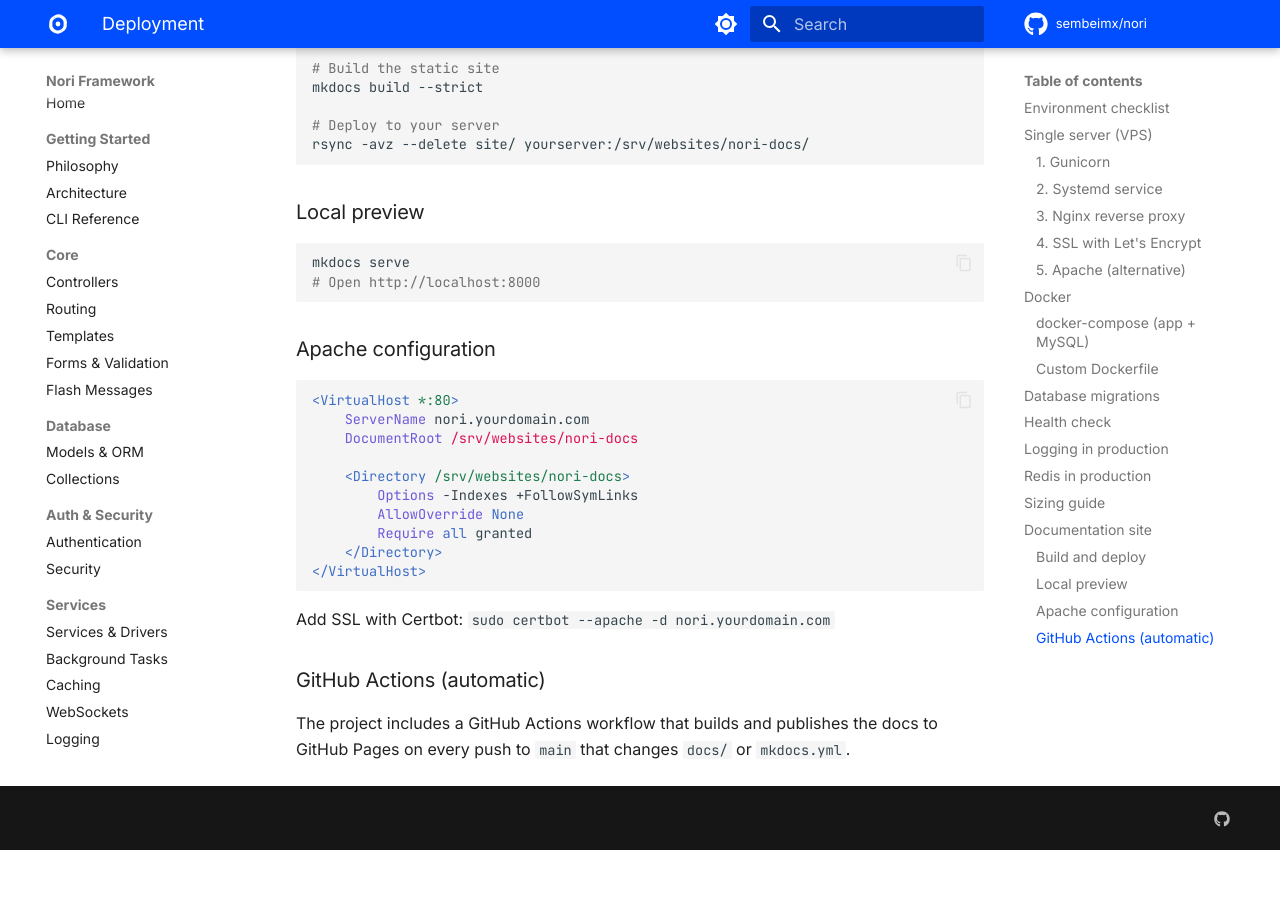
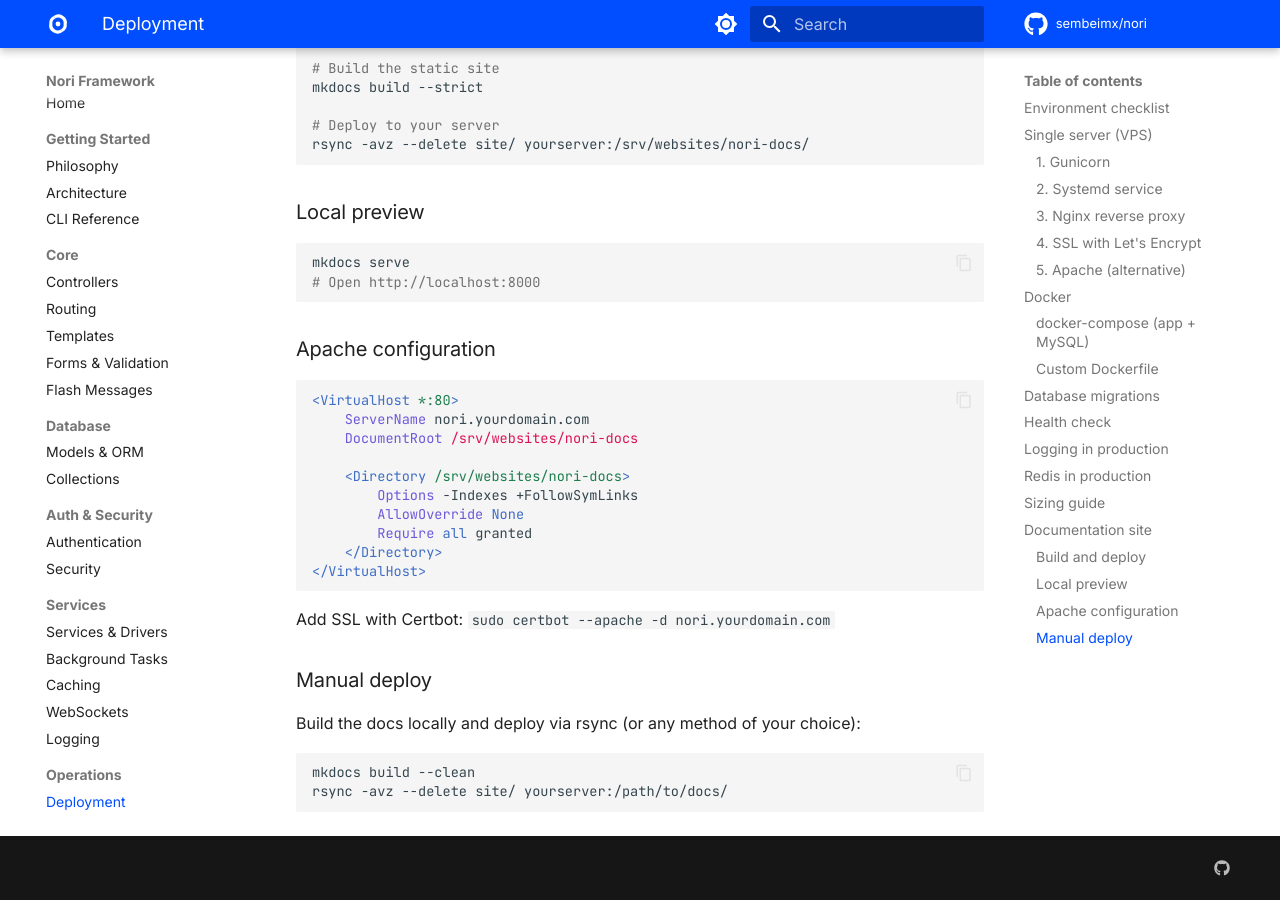
Before and after one commit to sembeimx/nori, an MkDocs documentation site: the page built from docs/deployment.md, in a window 1280 px wide and 900 px high, scrolled down 7839 px. Built offline with MkDocs 1.6.1 and Material for MkDocs 9.7.7, drawn with Linux system fonts in a browser that asks for light colours; comment, search, counter and statistics services are not loaded; before the commit the page ends 8689 px from its top, so only the background shows below that.

Commit message:
docs: fix stale references and remove gitlab-ci
- Update CLI docs to reference core/cli.py instead of nori.py
- Replace non-existent GitHub Actions claim with manual deploy instructions
- Fix loopback IP typo in README (127.0.0.0 → 127.0.0.1)
- Remove obsolete .gitlab-ci.yml

````diff
--- a/docs/deployment.md
+++ b/docs/deployment.md
@@ -404,6 +404,11 @@
 
 Add SSL with Certbot: `sudo certbot --apache -d nori.yourdomain.com`
 
-### GitHub Actions (automatic)
+### Manual deploy
 
-The project includes a GitHub Actions workflow that builds and publishes the docs to GitHub Pages on every push to `main` that changes `docs/` or `mkdocs.yml`.
+Build the docs locally and deploy via rsync (or any method of your choice):
+
+```bash
+mkdocs build --clean
+rsync -avz --delete site/ yourserver:/path/to/docs/
+```
````
Also changed, not shown: .gitlab-ci.yml (deleted, +0 -15 lines), README.md (+1 -1 lines), docs/cli.md (+2 -2 lines).
